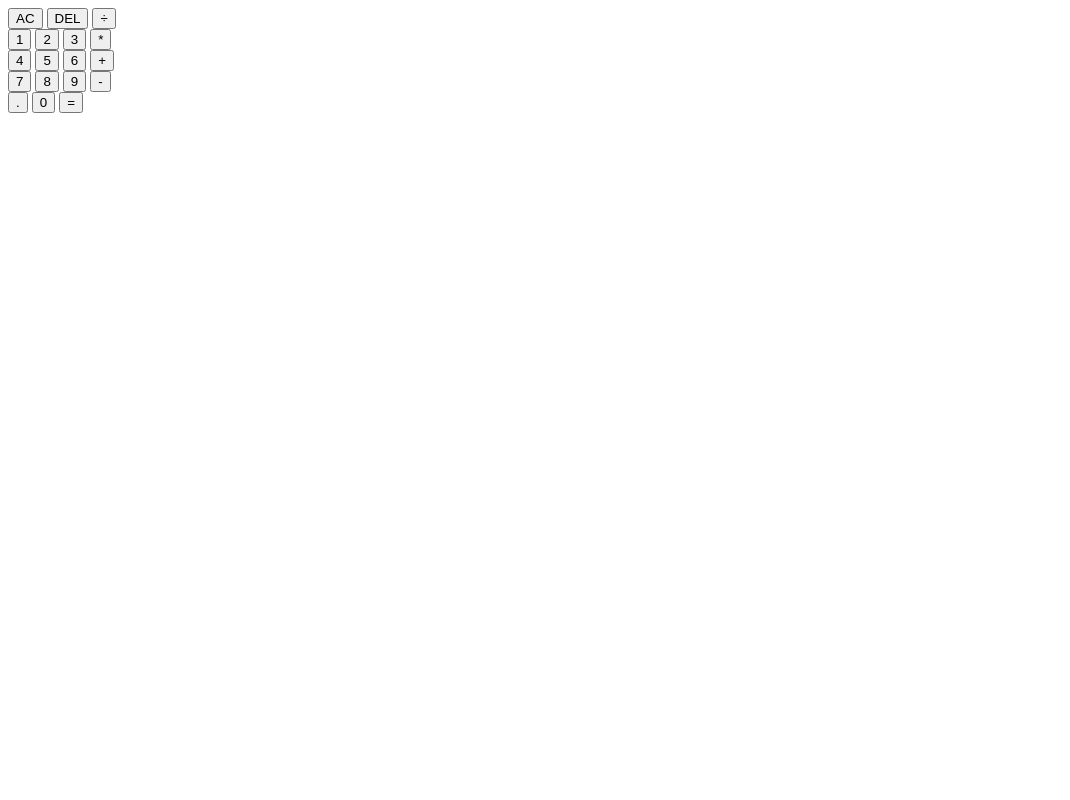
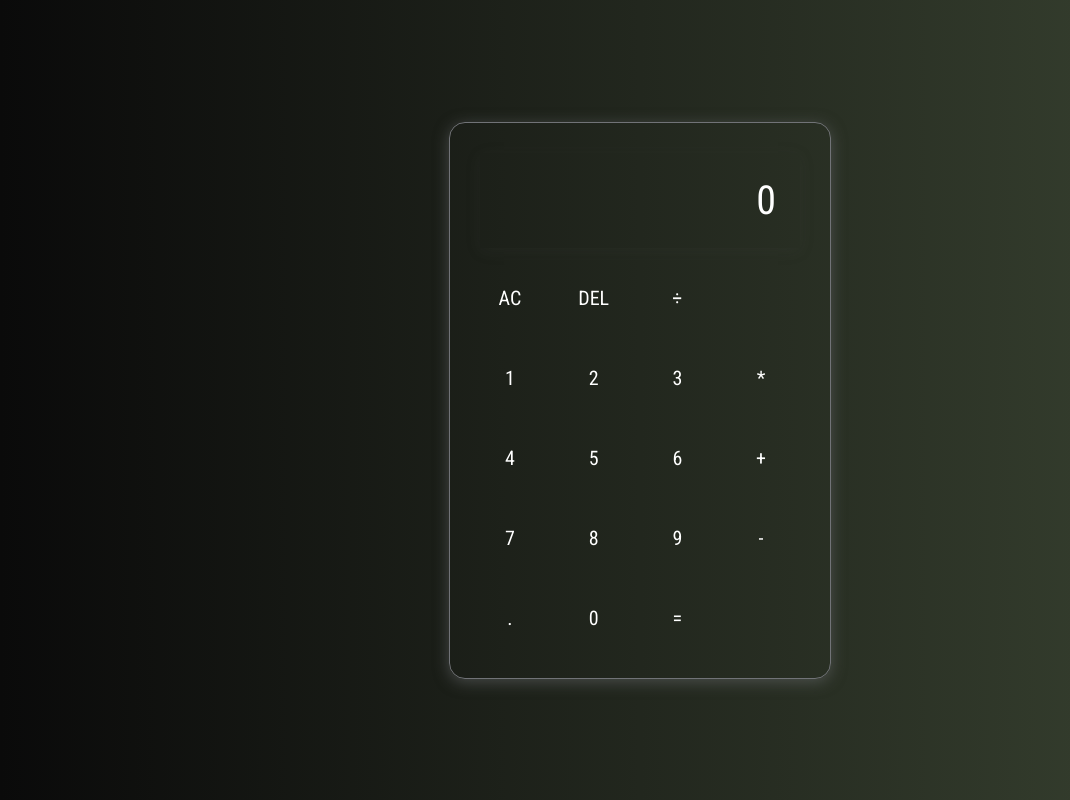
Before and after one commit to Ashutosh0413/calculator, a plain HTML site: page index.html in a window 1280 px wide. Shown: the whole page, without its empty margins (0-1070 px from the left). Drawn offline with Linux system fonts and the light colour scheme.

Commit message:
Added the CSS and modified display to input

```diff
--- a/index.html
+++ b/index.html
@@ -9,10 +9,7 @@
 </head>
 <body>
     <div class="calculator-container">
-        <div class="output">
-            <div class="previous-operand"></div>
-            <div class="current-operand"></div>
-        </div>
+        <input type="text" placeholder="0">
         <div>
             <button class="span-two">AC</button>
             <button>DEL</button>
--- a/styles.css
+++ b/styles.css
@@ -0,0 +1,55 @@
+@import url('https://fonts.googleapis.com/css2?family=Poppins:wght@500&family=Roboto+Condensed&display=swap');
+
+*,*::before,*::after {
+    box-sizing: border-box;
+    font-family: 'Poppins', sans-serif;
+    font-family: 'Roboto Condensed', sans-serif;
+    font-weight: normal;
+}
+
+body{
+    margin: 0;
+    padding: 0;
+    background: linear-gradient(to right,#0a0a0a,#3a4432);
+    height: 100vh;
+    width: 100%;
+    display: flex;
+    justify-content: center;
+    align-items: center;
+}
+
+.calculator-container{
+    border: 1px solid #717377;
+    padding: 20px;
+    border-radius: 16px;
+    background: transparent;
+    box-shadow: 0px 3px 15px rgba(113,115,119,0.5);
+
+}
+
+input{
+    width: 320px;
+    border:none;
+    background:transparent;
+    box-shadow: 0px 3px 15px rgba(84,84,84,0.1);
+    padding: 24px;
+    margin: 10px;
+    font-size: 40px;
+    text-align: right;
+    cursor: pointer;
+}
+
+input::placeholder{
+    color: #ffffff;
+}
+
+button{
+    border: none;
+    width: 60px;
+    height: 60px;
+    margin: 10px;
+    font-size: 20px;
+    border-radius: 50%;
+    background: transparent;
+    color:#ffffff;
+}
```
